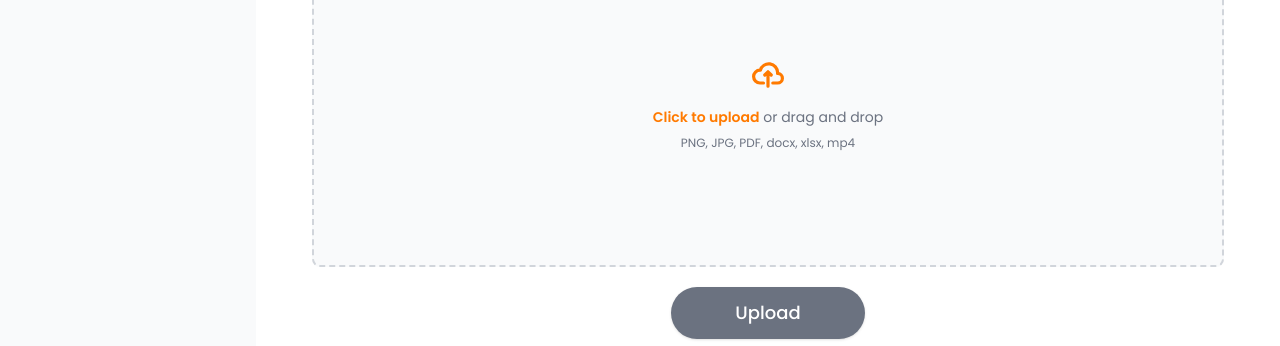
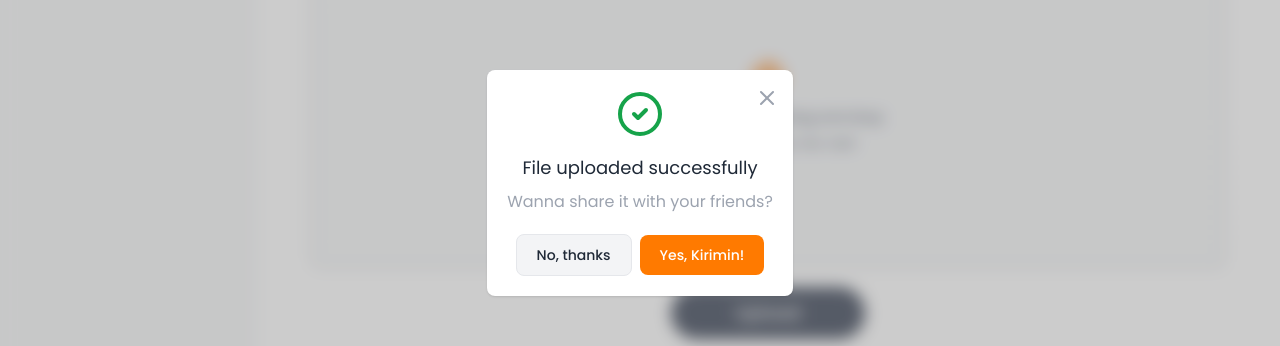
Before and after one commit to mas-rito/kirimwoi, a Next.js app: page /upload in a window 1280 px wide. Shown: the part 217-563 px from the top of the page. Built offline with nearby package versions, Linux system fonts and the light colour scheme; no server answers.

Commit message:
update(modalFrom): change modal to use custom hook for handle modal show

```diff
--- a/src/app/(dashboard)/upload/page.tsx
+++ b/src/app/(dashboard)/upload/page.tsx
@@ -2,7 +2,7 @@ import React from "react"
 import type { Metadata } from "next"
 
 import AlertComponent from "@/components/Alert"
-import UploadFormComponent from "@/components/UploadForm"
+import UploadFormComponent from "@/components/organisms/uploadForm"
 
 export const metadata: Metadata = {
   title: "KirimWoi - Upload Your Files",
--- a/src/app/page.tsx
+++ b/src/app/page.tsx
@@ -1,7 +1,7 @@
 import type { Metadata } from "next"
 
-import { HeroComponent } from "@/components/heroSection"
-import { HeaderComponent } from "@/components/header"
+import { HeaderComponent } from "@/components/molecules/header"
+import { HeroComponent } from "@/components/organisms/heroSection"
 
 export const metadata: Metadata = {
   title: "KirimWoi - Easy to share your files",
--- a/src/components/header.tsx
+++ b/src/components/molecules/header.tsx
@@ -6,7 +6,7 @@ import Link from "next/link"
 
 import { signIn, signOut, useSession } from "next-auth/react"
 
-import SideInfo from "./SideInfo"
+import SideInfo from "../SideInfo"
 
 export const HeaderComponent = () => {
   const { status } = useSession()
--- a/src/components/Modal/index.tsx
+++ b/src/components/molecules/modalForm.tsx
@@ -1,35 +1,25 @@
+"use client"
+
 import React from "react"
 import Link from "next/link"
 
-import { motion } from "framer-motion"
 import { CheckCircle2, X } from "lucide-react"
-import { useDispatch } from "react-redux"
 
-import { setIsModalOpen } from "@/lib/redux/slices/modalSlice"
+import { useModal } from "@/hooks/useModal"
 
 const ModalComponent = ({
-  onReset,
+  closeModal,
   url,
 }: {
-  onReset: () => void
+  closeModal: () => void
   url: string
 }) => {
-  const dispatch = useDispatch()
-  const handleOnclick = () => {
-    onReset()
-    dispatch(setIsModalOpen(false))
-  }
   return (
-    <motion.div
-      initial={{ opacity: 0 }}
-      animate={{ opacity: 1 }}
-      exit={{ opacity: 0 }}
-      className="fixed left-0 right-0 top-0 z-50 flex h-screen w-screen items-center justify-center bg-black/20 backdrop-blur"
-    >
+    <div className="fixed left-0 right-0 top-0 z-50 flex h-screen w-screen items-center justify-center bg-black/20 backdrop-blur">
       <div className="relative rounded-lg bg-white shadow">
         <button
           type="button"
-          onClick={handleOnclick}
+          onClick={closeModal}
           className="absolute end-2.5 top-3 ms-auto inline-flex h-8 w-8 items-center justify-center rounded-lg bg-transparent text-sm text-gray-400 hover:bg-gray-200 hover:text-gray-900"
         >
           <X />
@@ -45,7 +35,7 @@ const ModalComponent = ({
 
           <button
             type="button"
-            onClick={handleOnclick}
+            onClick={closeModal}
             className="me-2 rounded-lg border border-gray-200 bg-gray-100 px-5 py-2.5 text-sm font-medium text-gray-800"
           >
             No, thanks
@@ -53,14 +43,14 @@ const ModalComponent = ({
 
           <Link
             href={`/files/${url}`}
-            onClick={handleOnclick}
+            onClick={closeModal}
             className="rounded-lg bg-primary px-5 py-2.5 text-sm font-medium text-white"
           >
             Yes, Kirimin!
           </Link>
         </div>
       </div>
-    </motion.div>
+    </div>
   )
 }
 
--- a/src/components/heroSection.tsx
+++ b/src/components/organisms/heroSection.tsx
@@ -5,7 +5,7 @@ import Link from "next/link"
 
 import { signIn, useSession } from "next-auth/react"
 
-import CopyrightComponent from "./Copyright"
+import CopyrightComponent from "../Copyright"
 
 export const HeroComponent = () => {
   const { status } = useSession()
--- a/src/components/UploadForm/index.tsx
+++ b/src/components/organisms/uploadForm.tsx
@@ -4,7 +4,6 @@ import React, { useEffect, useState } from "react"
 
 import { getData } from "@/services/files"
 import { revalidateData } from "@/services/revalidate"
-import { AnimatePresence } from "framer-motion"
 import { File } from "lucide-react"
 import { useSession } from "next-auth/react"
 import { useDispatch, useSelector } from "react-redux"
@@ -12,8 +11,9 @@ import { useDispatch, useSelector } from "react-redux"
 import { fileUpload } from "@/lib/firebase/services"
 import { setError } from "@/lib/redux/slices/errorSlices"
 import { setIsModalOpen } from "@/lib/redux/slices/modalSlice"
+import { useModal } from "@/hooks/useModal"
 
-import ModalComponent from "../Modal"
+import ModalComponent from "../molecules/modalForm"
 import ProgressBar from "../ProgressBar"
 
 interface DataItem {
@@ -35,6 +35,8 @@ const UploadFormComponent = () => {
   const [progress, setProgress] = useState<number>(0)
   const [data, setData] = useState<DataItem[]>([])
   const [refreshData, setRefreshData] = useState(false)
+  // for handle modal
+  const { isShow, openModal, closeModal } = useModal()
   const modal = useSelector((state: any) => state.isModalOpen.isOpen)
   const handleError = (error: string) => dispatch(setError(error))
 
@@ -103,11 +105,6 @@ const UploadFormComponent = () => {
     }
   }
 
-  const handleReset = () => {
-    setFile(undefined)
-    setProgress(0)
-  }
-
   const handleSubmit = async () => {
     if (file && file.size > 105000000) {
       dispatch(setError("File is too big"))
@@ -126,14 +123,17 @@ const UploadFormComponent = () => {
     }
   }
 
+  const handleResetForm = () => {
+    setFile(undefined)
+    setProgress(0)
+    closeModal()
+  }
+
   return (
     <>
-      <AnimatePresence>
-        {modal.status && (
-          <ModalComponent onReset={handleReset} url={modal.url} />
-        )}
-      </AnimatePresence>
-
+      <div className={`${isShow ? "visible" : "invisible"} `}>
+        <ModalComponent closeModal={handleResetForm} url={modal.url} />
+      </div>
       <form className="mt-6 flex w-full flex-col items-center justify-center">
         <label
           htmlFor="dropzone-file"
--- /dev/null
+++ b/src/hooks/useModal.ts
@@ -0,0 +1,10 @@
+import { useState } from "react"
+
+export const useModal = () => {
+  const [isShow, setIsShow] = useState(true)
+
+  const openModal = () => setIsShow(true)
+  const closeModal = () => setIsShow(false)
+
+  return { isShow, openModal, closeModal }
+}
```
